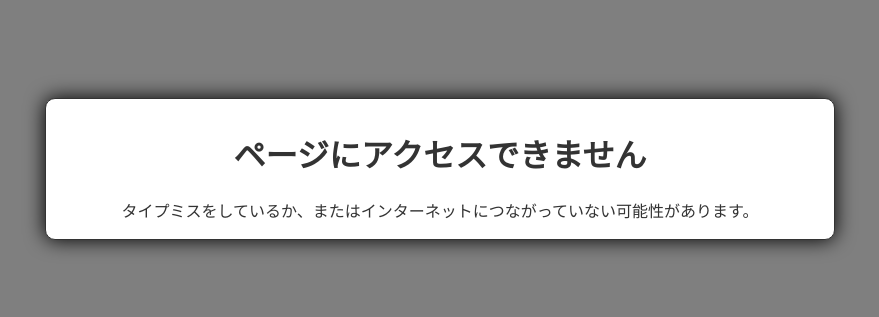
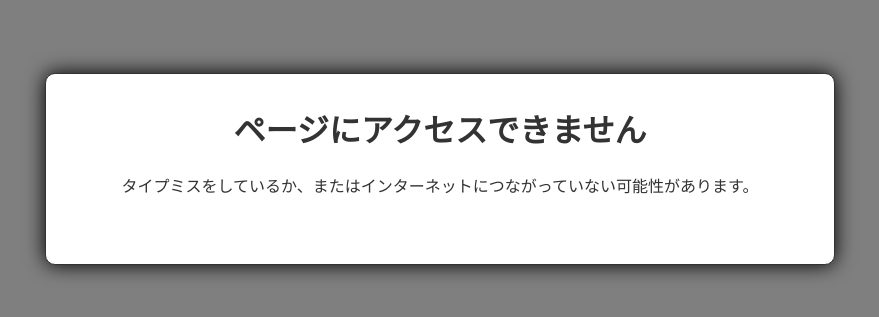
Before and after one commit to Tomokundaosub/WB-Page, a plain HTML site: page Notfound.html in a window 1280 px wide. Shown: the part 231-548 px from the top of the page, without its empty margins (200-1079 px from the left). Drawn offline with Linux system fonts and the light colour scheme.

Commit message:
Update Notfound.html

```diff
--- a/Notfound.html
+++ b/Notfound.html
@@ -70,7 +70,7 @@ div.main {
   left: 0;
   margin: auto;
   min-width: 500px;
-  min-height: 100px;
+  min-height: 170px;
 }
 :root {
   --child-text: #333;
```
